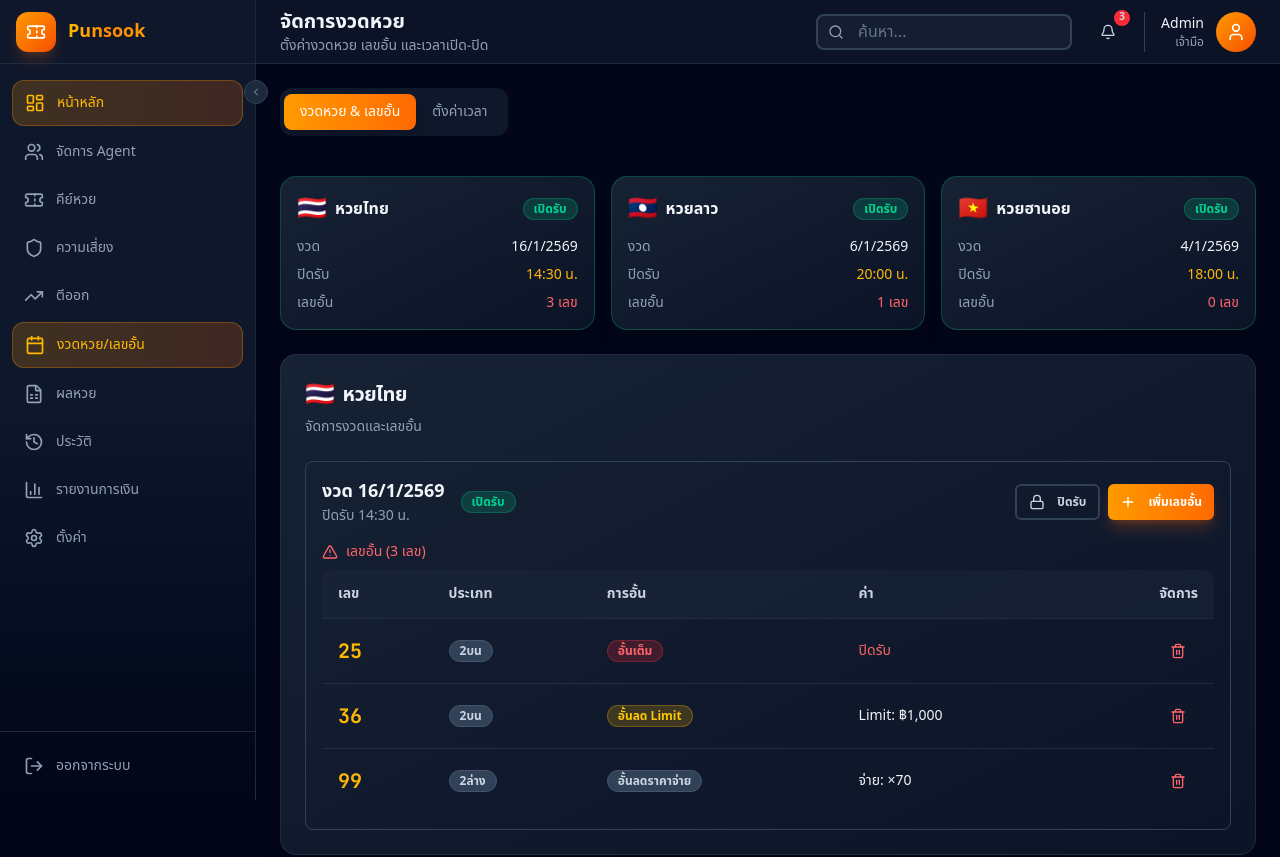
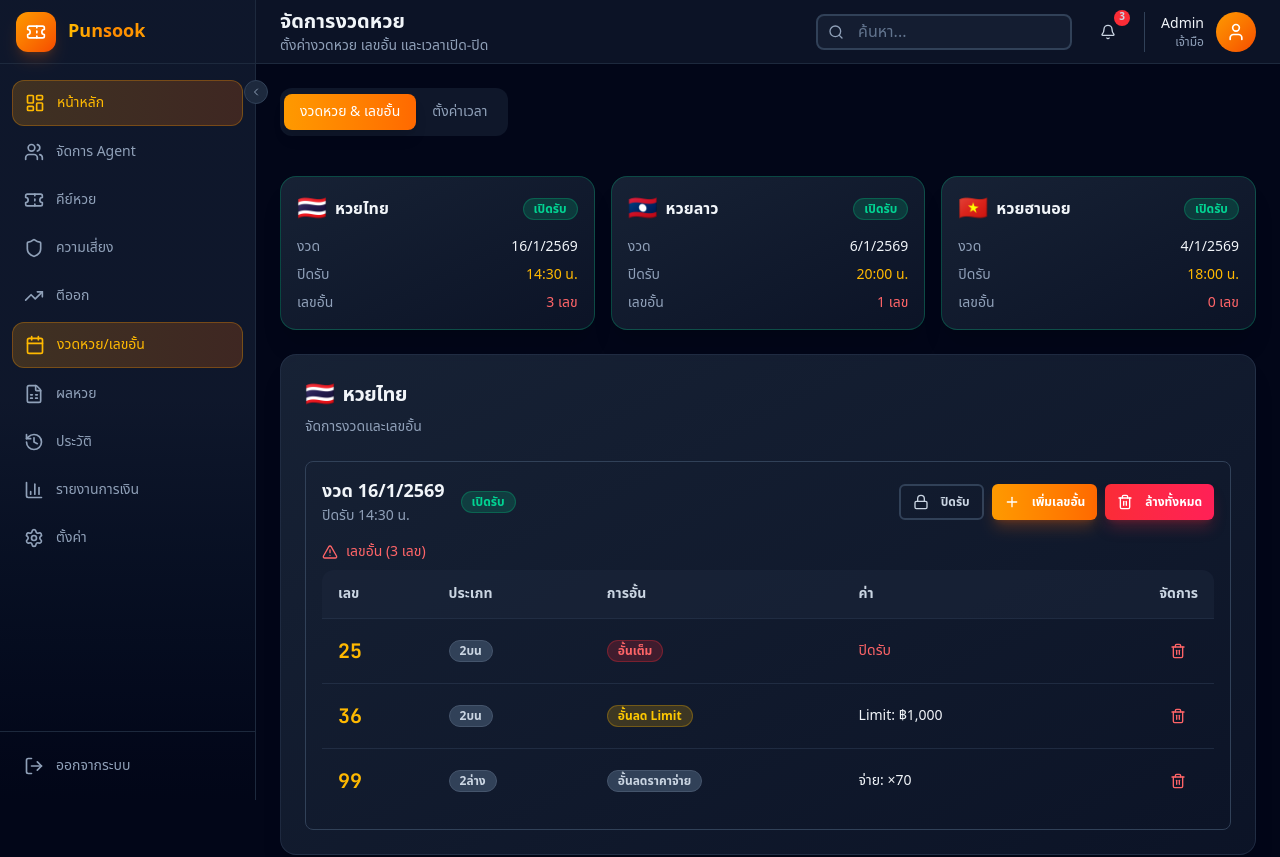
Before and after one commit to btnpp/Punsook-lotto, a Next.js app: page /dashboard/rounds in a window 1280 px wide. Shown: the top 857 px of the page. Built offline with nearby package versions, Linux system fonts and the light colour scheme; sample sign-in values are in the browser's storage; a web font is replaced by a local one.

Commit message:
feat: add clear all restrictions button

```diff
--- a/src/app/dashboard/rounds/page.tsx
+++ b/src/app/dashboard/rounds/page.tsx
@@ -219,6 +219,19 @@ export default function RoundsPage() {
     );
   };
 
+  // ล้างเลขอั้นทั้งหมดในงวดนั้น
+  const handleClearAllRestrictions = (roundId: string) => {
+    if (!confirm("ต้องการล้างเลขอั้นทั้งหมดในงวดนี้หรือไม่?")) return;
+
+    setRounds(
+      rounds.map((r) =>
+        r.id === roundId
+          ? { ...r, restrictions: [] }
+          : r
+      )
+    );
+  };
+
   const handleOpenRestrictionDialog = (round: typeof demoRounds[0]) => {
     setSelectedRound(round);
     setIsRestrictionDialogOpen(true);
@@ -357,16 +370,28 @@ export default function RoundsPage() {
                               <Plus className="w-4 h-4 mr-1" />
                               เพิ่มเลขอั้น
                             </Button>
+                            {round.restrictions.length > 0 && (
+                              <Button
+                                size="sm"
+                                variant="destructive"
+                                onClick={() => handleClearAllRestrictions(round.id)}
+                              >
+                                <Trash2 className="w-4 h-4 mr-1" />
+                                ล้างทั้งหมด
+                              </Button>
+                            )}
                           </div>
                         </div>
 
                         {/* Restrictions List */}
                         {round.restrictions.length > 0 ? (
                           <div className="space-y-2">
-                            <p className="text-sm font-medium text-red-400 flex items-center gap-2">
-                              <AlertTriangle className="w-4 h-4" />
-                              เลขอั้น ({round.restrictions.length} เลข)
-                            </p>
+                            <div className="flex items-center justify-between">
+                              <p className="text-sm font-medium text-red-400 flex items-center gap-2">
+                                <AlertTriangle className="w-4 h-4" />
+                                เลขอั้น ({round.restrictions.length} เลข)
+                              </p>
+                            </div>
                             <Table>
                               <TableHeader>
                                 <TableRow>
```
